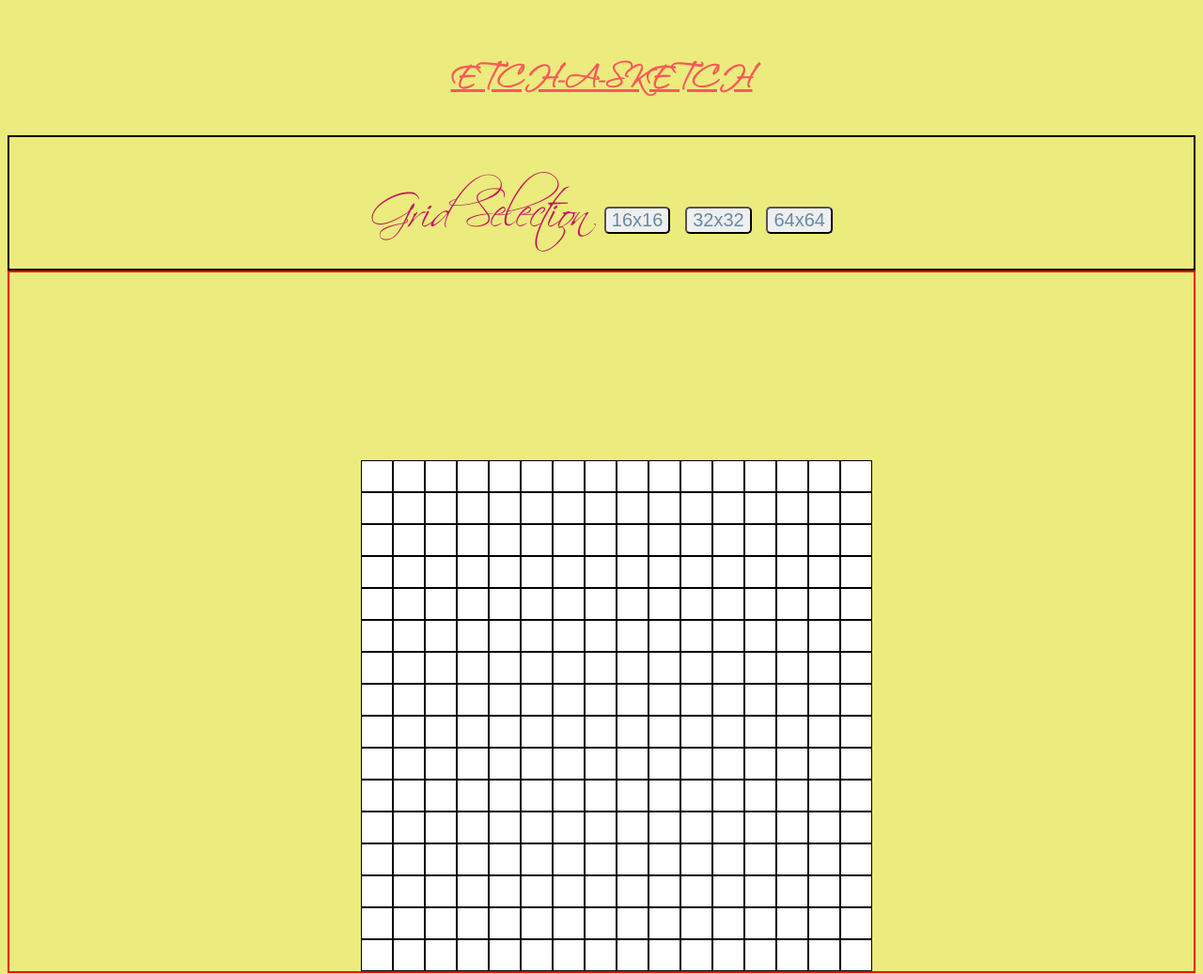
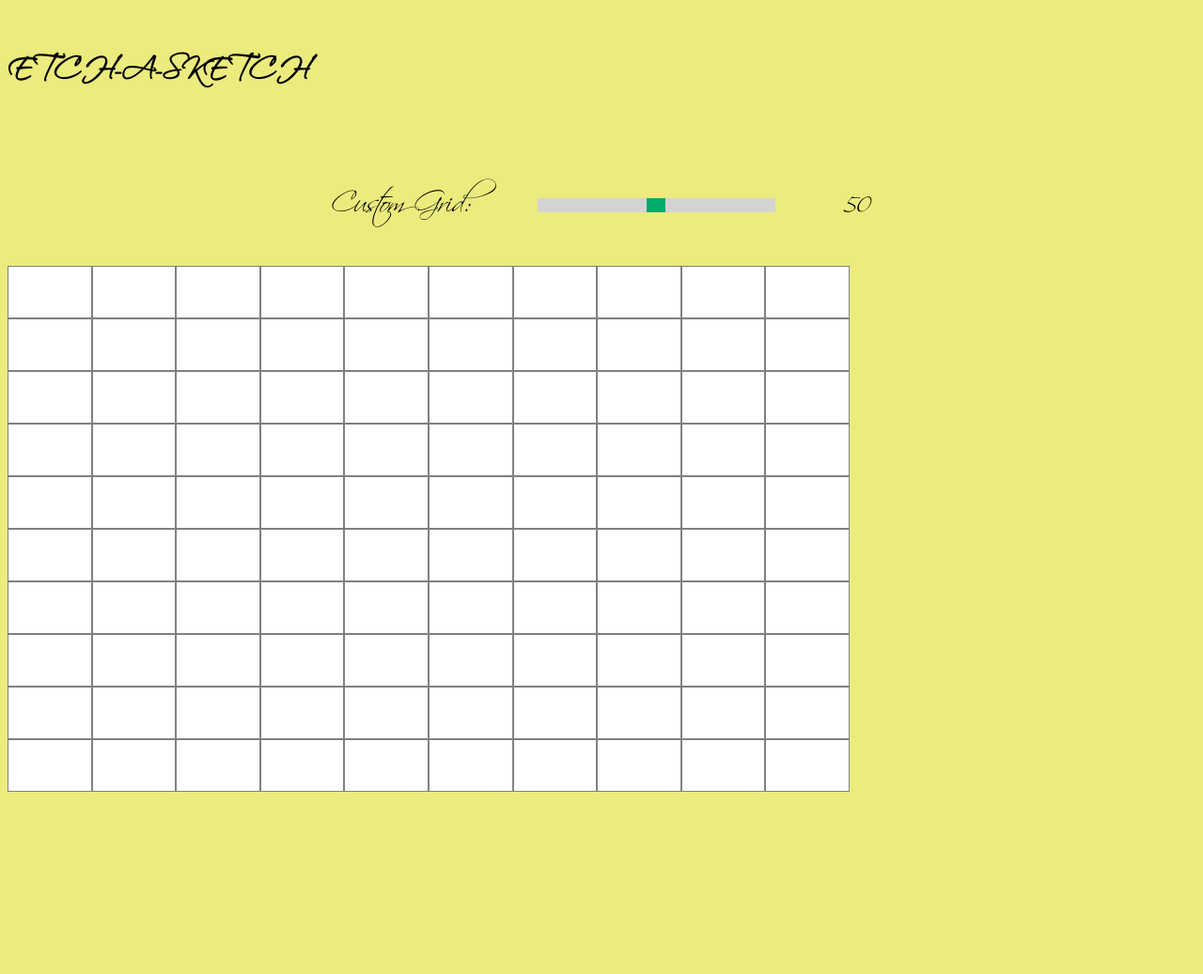
Before and after one commit to sanghrash92/etch_a_sketch, a plain HTML site: page index.html in a window 1280 px wide. Shown: the whole page at 94% size. After the commit the page ends 843 px from the top, so only its background shows below. Drawn offline with Linux system fonts and the light colour scheme.

Commit message:
Restarted the whole project

```diff
--- a/index.html
+++ b/index.html
@@ -10,14 +10,13 @@
     </head>
     <body>
         <h1>ETCH-A-SKETCH</h1>
-        <div class="button"> Grid Selection
-            <button class="grid1">16x16</button>
-            <button class="grid2">32x32</button>
-            <button class="grid3">64x64</button>
+        <div class="slidecontainer">
+            <p>Custom Grid:</p>
+            <input type="range" min="1" max="100" value="50" class="slider" id="myRange">
+            <p><span id="demo"></span></p>
         </div>
+        <div id="grid">
 
-        <div id="box">
-            <div id="container"></div>
         </div>
     </body>
 </html>
--- a/script.js
+++ b/script.js
@@ -1,26 +1,38 @@
+const slider = document.querySelector('#myRange');
+const value = document.querySelector('#demo');
+const grid = document.querySelector("#grid");
 
-const container = document.querySelector('#container');
+value.innerHTML= slider.value;
+slider.oninput = function() {
+    value.innerHTML = this.value;
+  };
 
-for (i = 0; i < 256; i++) {
-    const div = document.createElement('div');
-    div.classList.add('box');
-    container.appendChild(div);
+
+const createGrid = gridNumber => {
+    let gridArea = gridNumber * gridNumber;
+    for (let i = 1; i <= gridArea; i++) {
+        let gridItem = document.createElement('div');
+        grid.style.gridTemplateColumns = `repeat(${gridNumber}, 1fr)`;
+        grid.style.gridTemplateRows = `repeat(${gridNumber}, 1fr)`;
+        grid.insertAdjacentElement('beforeend', gridItem);
+        gridItem.style.border = '1px solid grey'
+    };
+    const gridBoxes = grid.querySelectorAll('div');
+    gridBoxes.forEach(gridBox => gridBox.addEventListener('mouseover', colorGrid));
 };
 
-const grid = document.querySelector('button');
-
-// const newGrid = () => {
-//     if
-// }
-// grid.addEventListener('click', (e) => {
-//     alert('What size grid would you like?')
-// })
-
-
-const color = (e) => {
+const colorGrid = (e) => {
     const scroll = e.target;
     const randomColor = Math.floor(Math.random()*16777215).toString(16);
     scroll.style.backgroundColor = '#' + randomColor;
-}
+};
 
-container.addEventListener('mouseover', color);
+function pixelSize() {
+    let gridPixels = grid.querySelectorAll('div');
+    gridPixels.forEach(gridPixel => gridPixel.remove());
+    createGrid(slider.value);
+};
+
+createGrid(10)
+
+slider.addEventListener('mouseup', pixelSize);
--- a/style.css
+++ b/style.css
@@ -8,53 +8,54 @@ body {
     background: rgb(235, 235, 126);
 }
 
-h1 {
-    font-size: 2em;
-    text-align: center;
-    margin-top: 30px;
-    color: #f95959;
-    text-decoration: underline;
+p {
+    font-size: 30px;
 }
 
-#box {
-    border: 2px solid red;
-    margin-bottom: 100px;
+.slidecontainer {
     display: flex;
+    align-items: center;
     justify-content: center;
+    gap: 70px;
+    width: 100%;
 }
 
-#container {
-    margin-top: 200px;
-    height: auto;
-    width: 512px;
+.slider {
+    margin-top: 20px;
+    -webkit-appearance: none;
+    width: 20%;
+    height: 15px;
+    background: #d3d3d3;
+    outline: none;
+    opacity: 1.5;
+    -webkit-transition: .2s;
+    transition: opacity .2s;
+  }
+
+  .slider:hover {
+    opacity: 1;
+  }
+
+  .slider::-webkit-slider-thumb {
+    -webkit-appearance: none;
+    appearance: none;
+    width: 20px;
+    height: 15px;
+    background: #04AA6D;
+    cursor: pointer;
+  }
+
+  .slider::-moz-range-thumb {
+    width: 25px;
+    height: 25px;
+    background: #04AA6D;
+    cursor: pointer;
+  }
+
+  #grid {
     display: grid;
-    grid-template-columns: repeat(16, 1fr);
-    grid-template-rows: repeat(16, 1fr);
-    grid-row-gap: 0em;
-}
-
-#container .box{
-    border: 1px solid black;
+    width: 70%;
+    height: 70%;
+    position: absolute;
     background-color: white;
-    padding: 16px;
-    height: auto;
-    width: auto;
-}
-
-.button {
-    font-family: Scriptin;
-    font-size: 3em;
-    text-align:center;
-    color: #c3195d;
-    border: 2px solid black;
-}
-
-.grid1,
-.grid2,
-.grid3 {
-    margin-top: 10px;
-    color: #668ba4;
-    width: auto;
-    font-size: 20px;
-    border-radius: 5px;
-}
+  }
```
